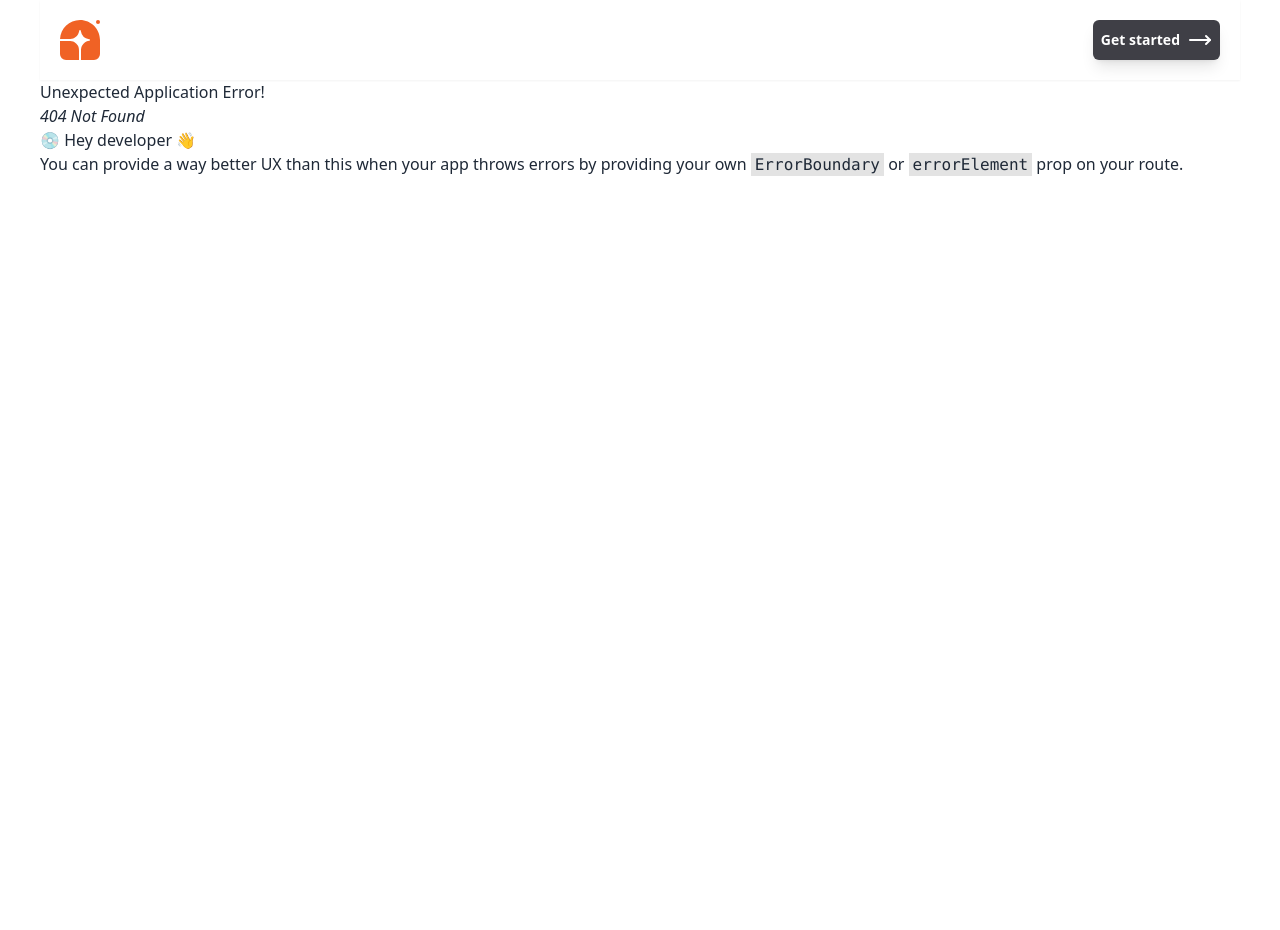
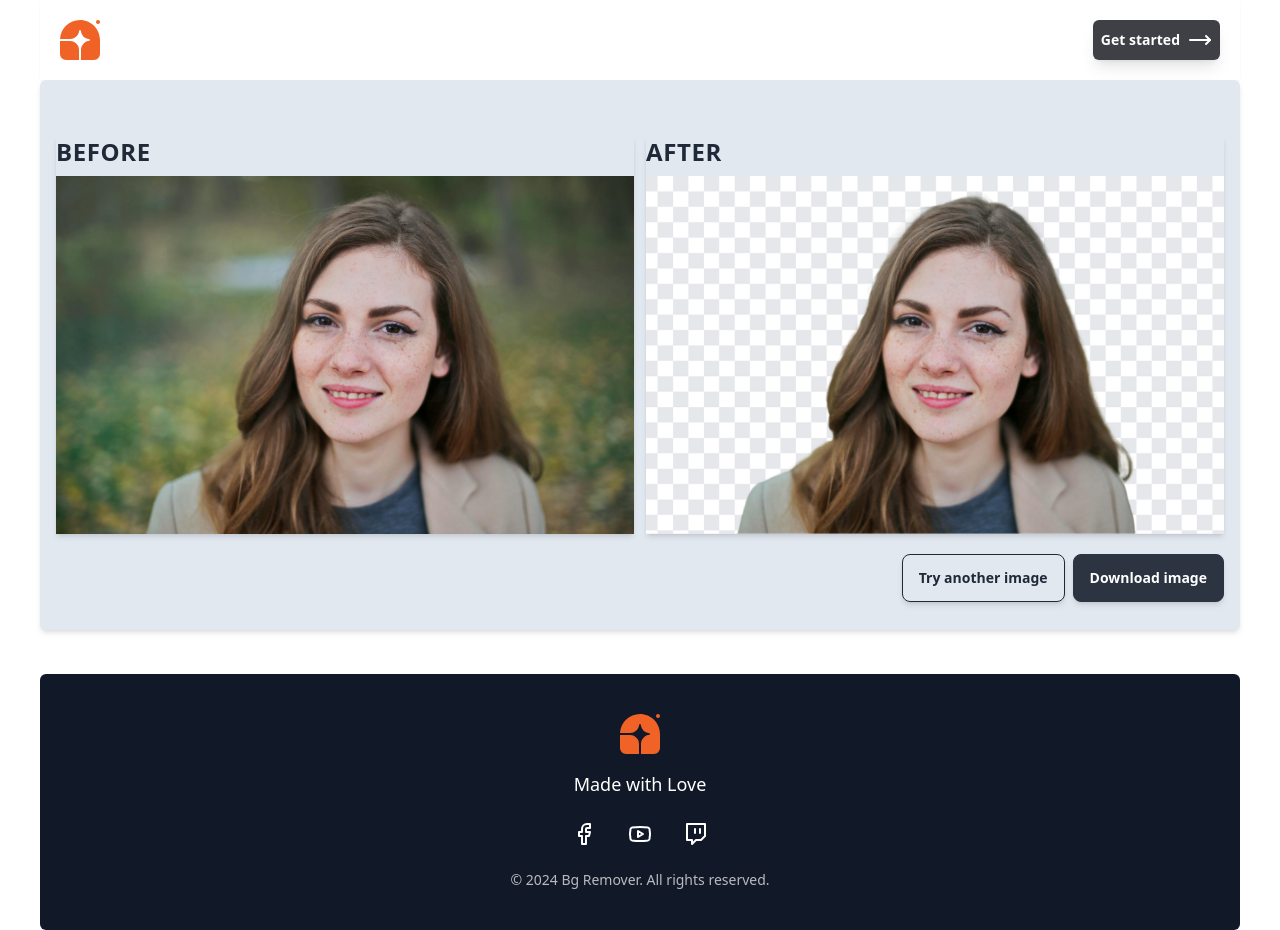
Before and after one commit to AbdelazizDoBronx/Bg_remover, a React (Vite) app: page /results in a window 1280 px wide. Before the commit this address had no page. Before the commit the page ends 800 px from the top, so only its background shows below. Built offline with nearby package versions, Linux system fonts and the light colour scheme.

Commit message:
result page completed

```diff
--- a/src/App.jsx
+++ b/src/App.jsx
@@ -1,9 +1,10 @@
 import React from 'react'
 import { createBrowserRouter,RouterProvider } from 'react-router-dom';
-import Welcome from './Pages/welcome';
 import Home from './Pages/Home';
 import Pricing from './Pages/Pricing';
 import Navbar from './Components/Home/Navbar';
+import Results from './Pages/Results';
+import Footer from './Components/Home/Footer';
 
 const App = () => {
   const router = createBrowserRouter([
@@ -12,8 +13,8 @@ const App = () => {
       element: <Home />,
     },
     {
-      path: '/welcome',
-      element: <Welcome />,
+      path: '/results',
+      element: <Results />,
     },
     {
       path: '/pricing',
@@ -25,6 +26,7 @@ const App = () => {
     <div className='max-w-[1200px] mx-auto'>
     <Navbar/>
     <RouterProvider router={router} />
+    <Footer/>
     </div>
   )
 }
--- a/src/Pages/Home.jsx
+++ b/src/Pages/Home.jsx
@@ -11,7 +11,6 @@ const Home = () => {
       <Steps/>
       <BeforeAfter/>
       <Testimonials/>
-      <Footer/>
     </div>
   )
 }
--- /dev/null
+++ b/src/Pages/Results.jsx
@@ -0,0 +1,24 @@
+import React from 'react'
+
+function Results() {
+  return (
+    <div className='w-full flex flex-col min-h-[550px] p-4 bg-slate-200 shadow-md rounded-md'>
+      <div className="imgs flex gap-3 mt-10">
+        <div className="originalImg w-1/2 shadow-md">
+        <h2 className='mb-2 text-2xl font-semibold uppercase tracking-wide '>Before</h2>
+          <img src='image_w_bg.png' />
+        </div>
+        <div className="withoutBgImg w-1/2 shadow-md">
+        <h2 className='mb-2 text-2xl font-semibold uppercase tracking-wide '>After</h2>
+          <img src='image_wo_bg.png' />
+        </div>
+      </div>
+      <div className="actionsBtns flex gap-2 justify-end mt-auto my-3">
+        <button className='btn btn-outline shadow-md'>Try another image</button>
+        <button className='btn btn-neutral shadow-md hover:bg-neutral-800 duration-150 transition-all text-white'>Download image</button>
+      </div>
+    </div>
+  )
+}
+
+export default Results
--- a/src/Pages/Welcome.jsx
+++ /dev/null
@@ -1,9 +0,0 @@
-import React from 'react'
-
-function Welcome() {
-  return (
-    <div>welcome</div>
-  )
-}
-
-export default Welcome
```
